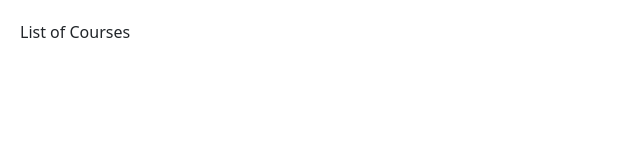
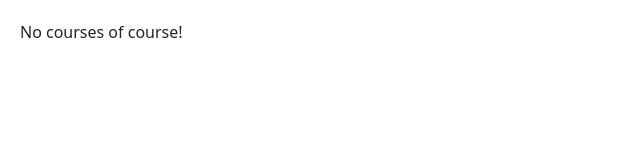
Before and after one commit to farmercares/MoshAngular, an Angular app: page / in a window 1280 px wide. Shown: the top 160 px of the page, without its empty margins (0-640 px from the left). Built offline with nearby package versions, Linux system fonts and the light colour scheme.

Commit message:
Alternate Element Hiding
Using "Hidden" to put in the DOM but hide it, for low cost things

```diff
--- a/src/app/app.component.html
+++ b/src/app/app.component.html
@@ -1,7 +1,7 @@
-<div *ngIf="courses.length > 0; then coursesList else noCourses"></div>
-<ng-template #coursesList>
-    List of Courses
-</ng-template>
-<ng-template #noCourses>
-    Nothing yet
-</ng-template>
+<div [hidden]="courses.length == 0">
+    List of courses!
+</div>
+
+<div [hidden]="courses.length > 0">
+    No courses of course!
+</div>
--- a/src/app/app.component.ts
+++ b/src/app/app.component.ts
@@ -6,5 +6,5 @@ import { Component } from '@angular/core';
   styleUrls: ['./app.component.css']
 })
 export class AppComponent {
-  courses = [1, 2];
+  courses = [];
 }
```
